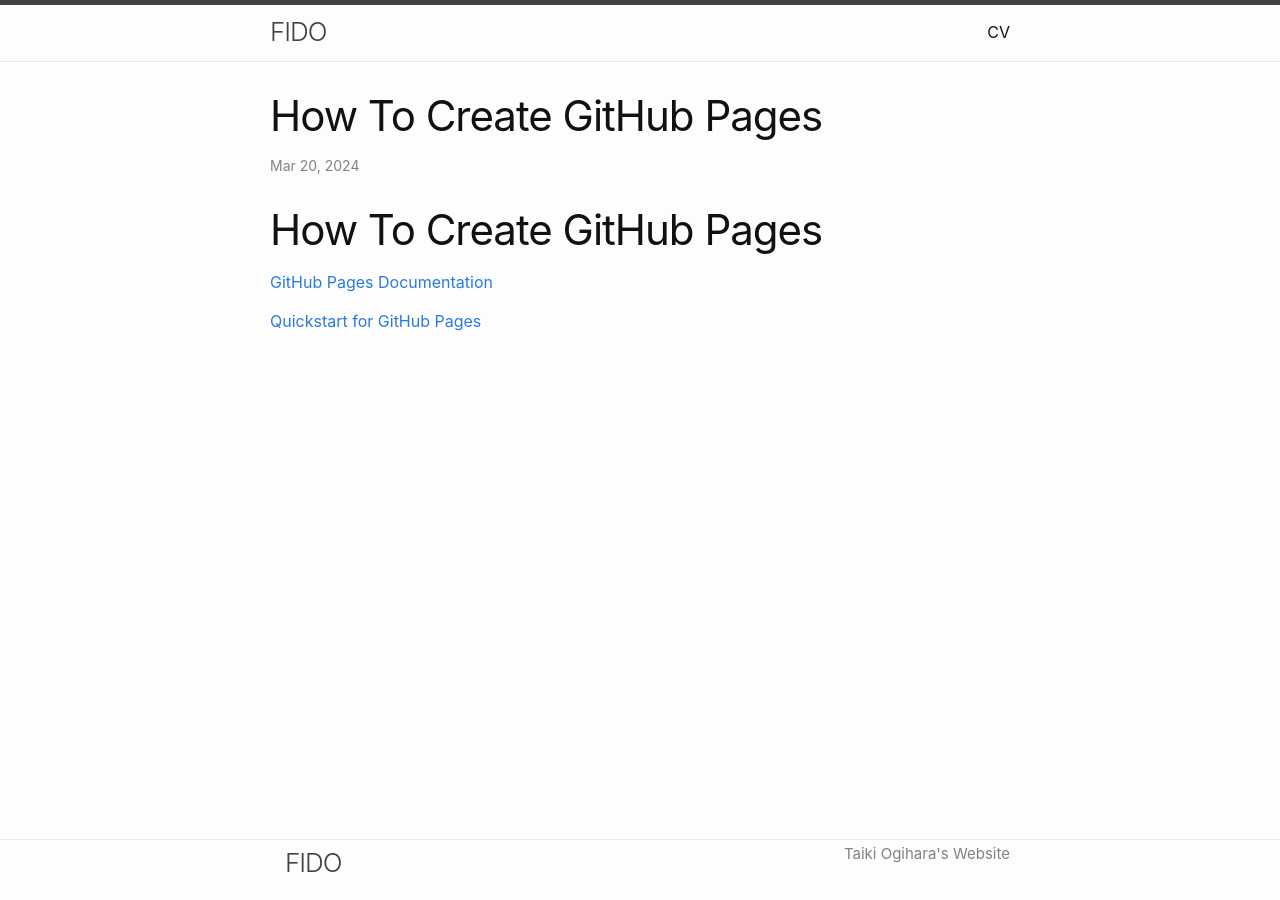
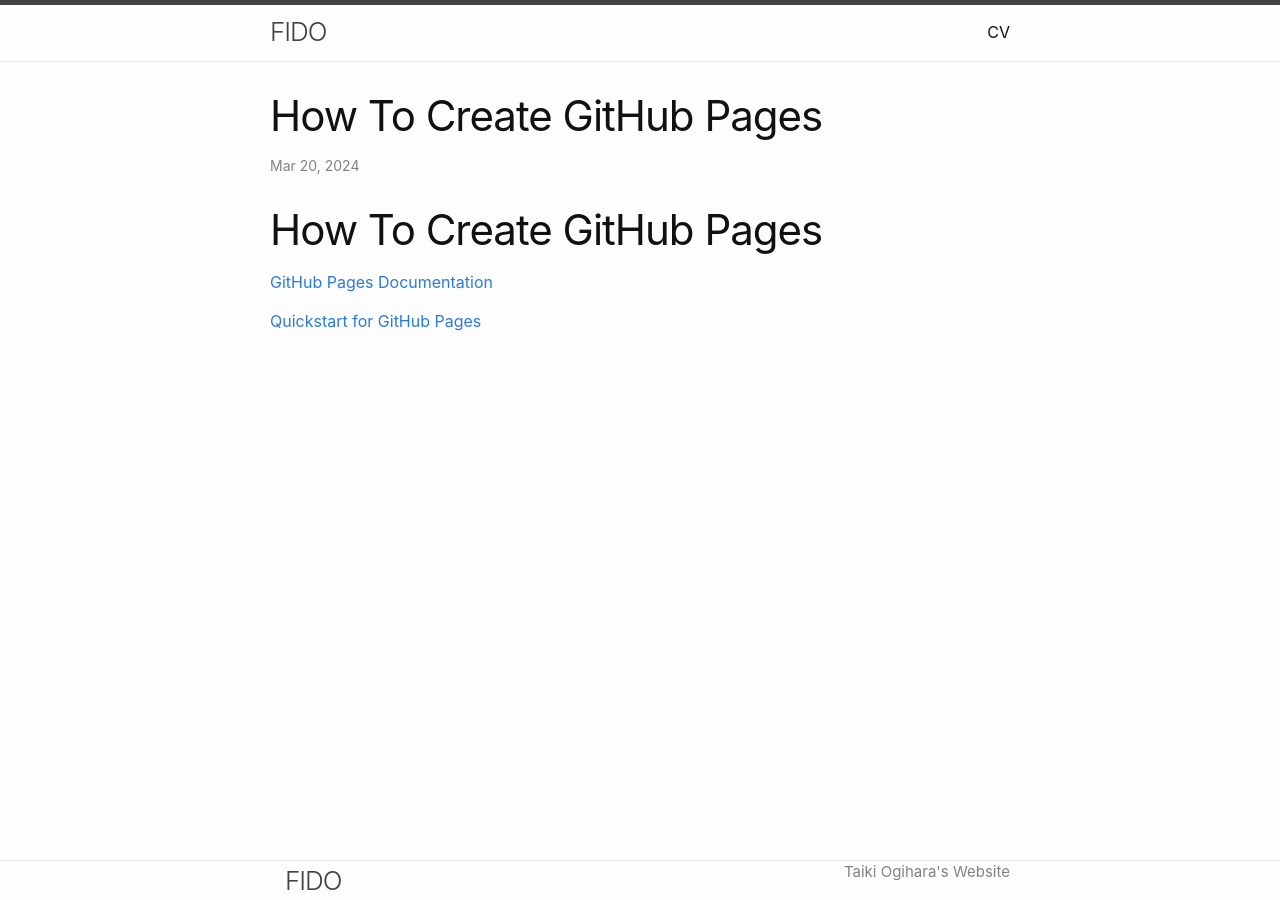
Before and after one commit to taikiogihara/taikiogihara.github.io, a Jekyll site: the page built from _posts/2024-03-20-How_To_Create_GitHub_Pages.md, in a window 1280 px wide. Built offline with Jekyll 4.4.1, drawn with Linux system fonts in a browser that asks for light colours.

Commit message:
change footer

```diff
--- a/_sass/minima/_layout.scss
+++ b/_sass/minima/_layout.scss
@@ -123,12 +123,12 @@
  */
 .site-footer {
   border-top: 1px solid $border-color-01;
-  padding: $spacing-unit * .1 0;
+  padding: $spacing-unit * .0 0;
 }
 
 .footer-heading {
   @include relative-font-size(1.125);
-  margin-bottom: $spacing-unit * .5;
+  margin-bottom: $spacing-unit * .0;
 }
 
 .feed-subscribe .svg-icon {
@@ -148,7 +148,7 @@
 }
 
 .footer-col {
-  margin-bottom: $spacing-unit * .5;
+  margin-bottom: $spacing-unit * .0;
 }
 
 .footer-col-1,
```
